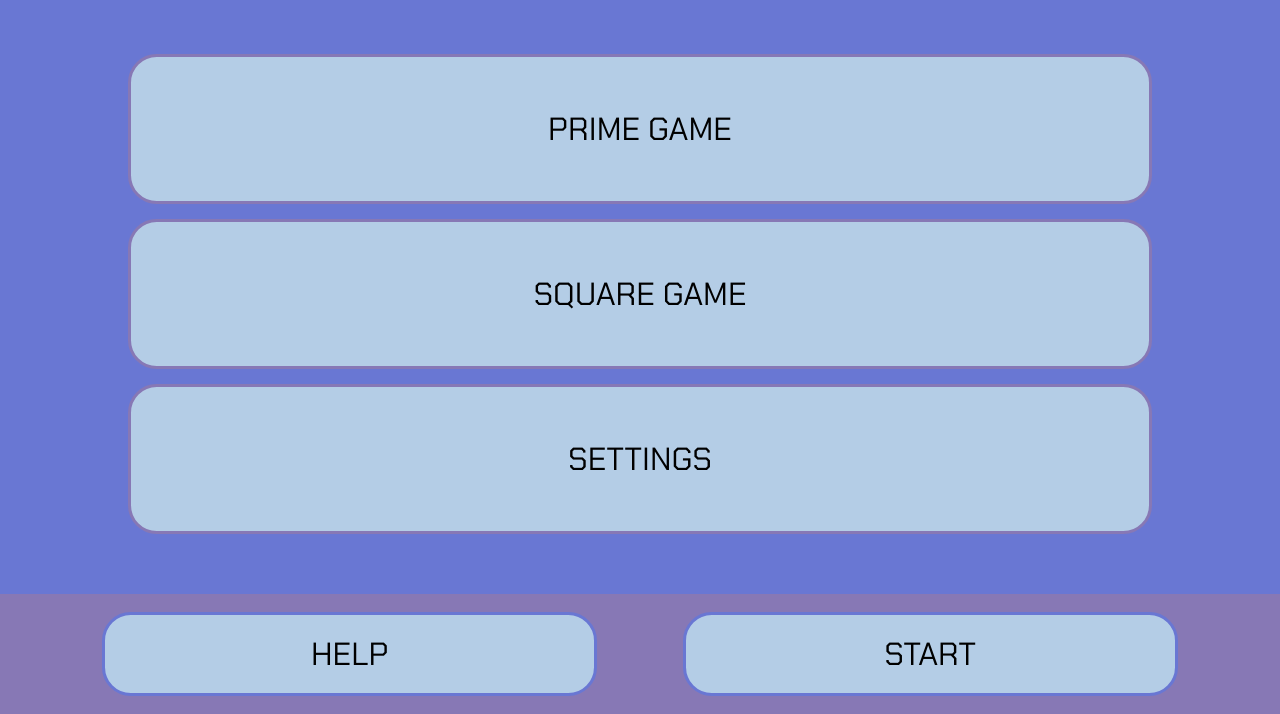
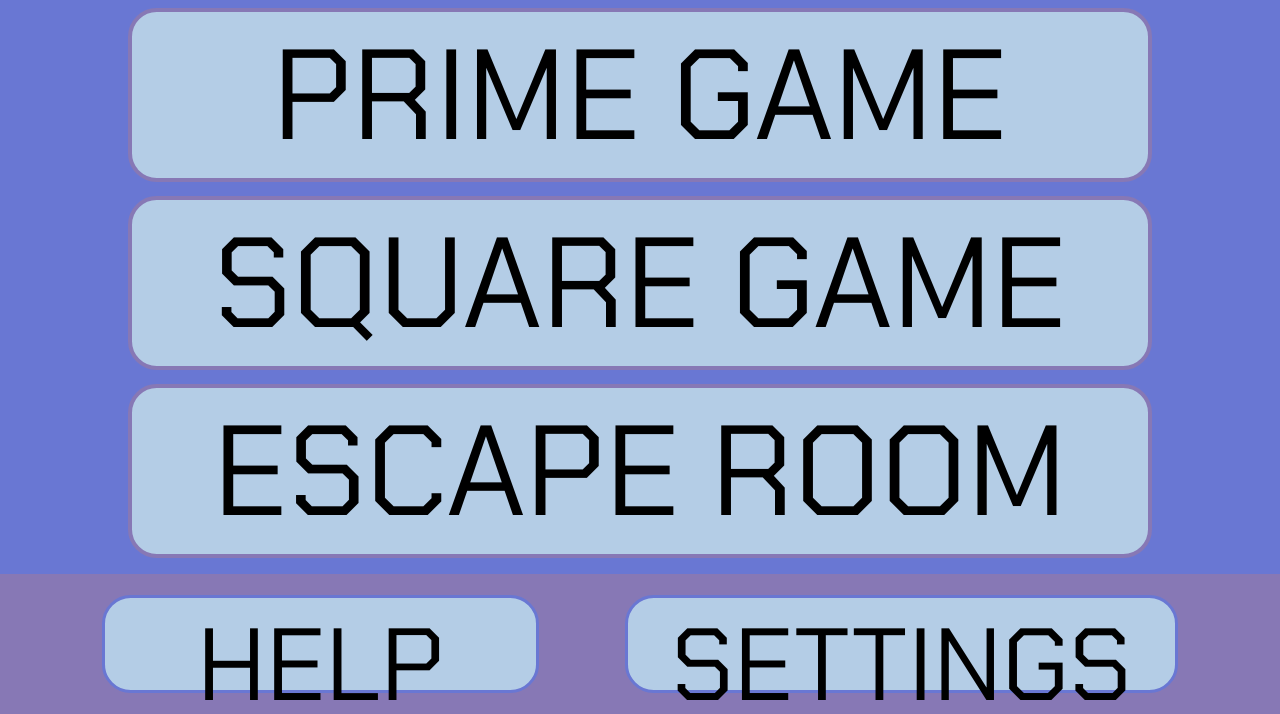
Before and after one commit to StroboBrain/MathSidequest, a plain HTML site: page index.html in a window 1280 px wide. Shown: the part 86-800 px from the top of the page. Drawn offline with Linux system fonts and the light colour scheme.

Commit message:
rework menu

```diff
--- a/css/defaultStyle.css
+++ b/css/defaultStyle.css
@@ -9,12 +9,12 @@
     --darkViolet: #973e72;
     font-size: 4dvh;
     font-family: 'DefaultFont'; /* Currently Chakra Petch*/
+    box-sizing: border-box;
 }
 
 *{
   margin: 0;
   padding: 0;
-  box-sizing: border-box;
   font-family: inherit;
 }
 
@@ -29,14 +29,10 @@ body {
     background-color: var(--baseViolet);
 }
 
-.pageTitle {
-    grid-column: 1/19;
-    grid-row: 1/6;
-    display: flex;
-    justify-content: center;
-    align-items: center;
-}
 
+
+
+/* containers and backgrounds */
 .contenContainer {
   display: grid;
   grid-template-rows: 10fr 75fr 15fr;
@@ -62,21 +58,6 @@ body {
   justify-content: center;
 }
 
-.centerContentContainer {
-  height: 80%;
-  width: 80%;
-  gap: 3%;
-  display: flex;
-  flex-direction: column;
-  align-items: center;
-  justify-content: center;
-}
-
-.gameDisplay {
-  flex-grow: 1; /* Make the text grow to fill the space */
-  text-align: center;
-  font-size: clamp(25px, 30vh,30vmin);
-}
 
 .bottomToolbarBackground {
   padding: 0;
@@ -87,14 +68,19 @@ body {
   align-items: center;
 }
 
+/* Header */
 
 .headerToolbar {
+  font-size: clamp(1rem, 6vh, 2rem);
   display: flex;
   justify-content: center; /* Centers text horizontally */
   align-items: center;
   height: 80%;
   width: 90%;
 }
+
+
+/* Footer */
 
 .bottomToolbar {
   display: flex;
@@ -106,9 +92,11 @@ body {
 }
 
 .bottomToolbarButton{
-  font-size: 1rem;
+  font-size: clamp(1rem, 8vw, 4rem);
   width: 100%;
   height: 100%;
+  padding-left: 4%;
+  padding-right: 4%;
   background-color: var(--lightBlue);
   border-color: var(--darkerBlue);
   border-style: solid;
@@ -122,14 +110,25 @@ body {
   height: 100%;
 }
 
+.centerContentContainer {
+  height: 80%;
+  width: 80%;
+  gap: 3%;
+  display: flex;
+  flex-direction: column;
+  align-items: center;
+  justify-content: center;
+}
+
+
 .menuButton{
-  font-size: 1rem;
+  font-size: clamp(1.5rem, 10vw, 4rem);
   width: 100%;
   height: 100%;
   background-color: var(--lightBlue);
   border-color: var(--darker2Blue);
   border-style: solid;
-  border-width: 0.1rem;
+  border-width: 0.15rem;
   border-radius: 0.9rem;
 }
 
@@ -142,7 +141,12 @@ body {
 
 
 
-
+/* Game display */
+.gameDisplay {
+  flex-grow: 1; /* Make the text grow to fill the space */
+  text-align: center;
+  font-size: clamp(25px, 30vh,30vmin);
+}
 
 
 
--- a/index.html
+++ b/index.html
@@ -44,7 +44,7 @@
         <div class="bottomToolbarBackground">
             <div class="bottomToolbar">
                 <button class="bottomToolbarButton helpButton leftButton">HELP</button>
-                <button class="bottomToolbarButton startButton rightButton">START</button>
+                <button class="bottomToolbarButton startButton rightButton">SETTINGS</button>
             </div>
         </div>
     </div>
--- a/js/landingPage/indexRunner.js
+++ b/js/landingPage/indexRunner.js
@@ -5,7 +5,7 @@ var indexClass = new IndexClass(containerForMenu);
 // Not sure if i will switch to id in futur, I would love a more general aproachh
 indexClass.addButton("primeStartButton","primeStartButton menuButton", "PRIME GAME");
 indexClass.addButton("squareGameButton","squareGameButton menuButton",  "SQUARE GAME");
-indexClass.addButton("primeStartButton","primeStartButton menuButton", "SETTINGS");
+indexClass.addButton("escapeRoom","escapeRoom menuButton", "ESCAPE ROOM");
 
 
 
```
